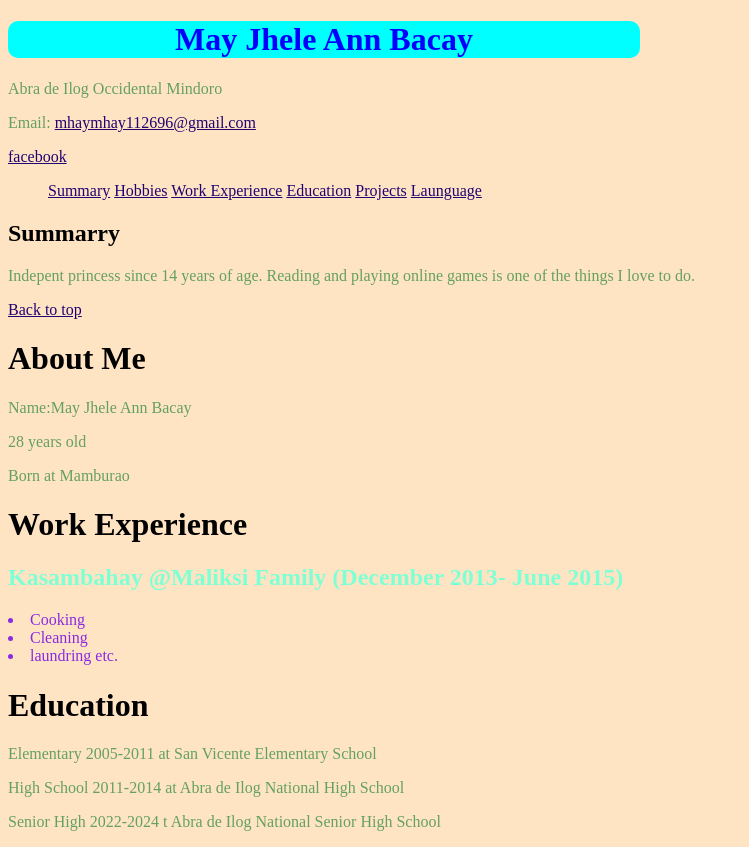
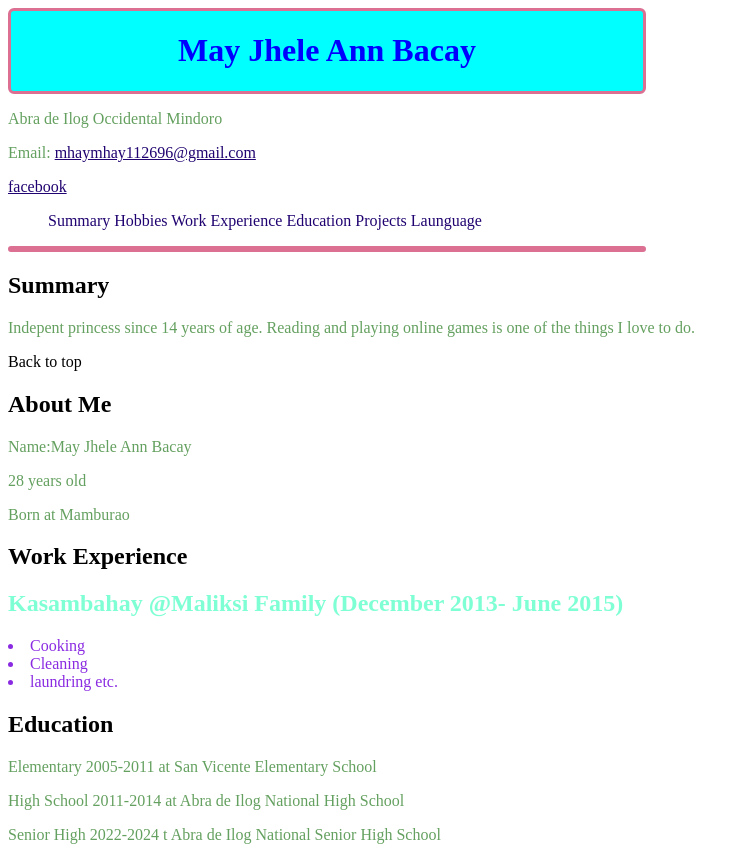
Before and after one commit to bacaymayjheleann1996-maker/Bacay-Project, a plain HTML site: page portfolio.html in a window 1280 px wide. Shown: the top 847 px of the page, without its empty margins (0-749 px from the left). Drawn offline with Linux system fonts and the light colour scheme.

Commit message:
update
add color

```diff
--- a/portfolio.html
+++ b/portfolio.html
@@ -12,16 +12,16 @@
 <body>
 
     <style>
-        body{
-            background-color: bisque;
-        }
+
         header{
           background-color: aqua; color:blue; padding:0px;
           text-align: center;
           max-width: 50%;
-          border-radius: 10px;
+          max-height: 250px;
+        border-radius: 6px;border: 3px solid palevioletred;
 
         }
+
 
         p{
             color:rgb(100, 160, 95);
@@ -36,11 +36,14 @@
         li{
             color: blueviolet;
         }
+       Summary{
+            color: aqua;
+            border: 5px solid black;
+        }
         footer{
-            background-color: black; color:rgb(243, 28, 28)  160, 95)
-            text-align: c
-        }
-</section>
+            background-color: black; color:rgb(243, 28, 28)  160, 95;
+            text-align:center;
+         }
     </style>
 
     <header>
@@ -52,28 +55,28 @@
             <p><a href="https://www.facebook.com/meann.bacay.7/">facebook</a></main>
             <nav>
                 <ul>
-                    <a href="">Summary</a>
-                    <a href="">Hobbies</a>
-                    <a href="About">Work Experience</a>
-                    <a href="">Education</a>
-                    <a href="">Projects</a>
-                    <a href="">Launguage</a>
+                    <a div="">Summary</a>
+                    <a div="">Hobbies</a>
+                    <a div="">Work Experience</a>
+                    <a div="">Education</a>
+                    <a div="">Projects</a>
+                    <a div ="">Launguage</a>
                 </ul>
                 <Header>
             </nav>
 
 
                 <main>
-                    <section id="Summary">
+                    <section id ="Summary1">
 
                      <h1>
-                        Summarry
+                        Summary
                     </h1>
                     <p>
                         Indepent princess since 14 years of age. Reading and playing online games is one of the things I
                         love to do.
                     </p>
-                    <a href="#Summary">Back to top</a>
+                    <section id="#Summary">Back to top</a>
                     </section>
                     <section id="About Me"></section>
                     <h1>
```
